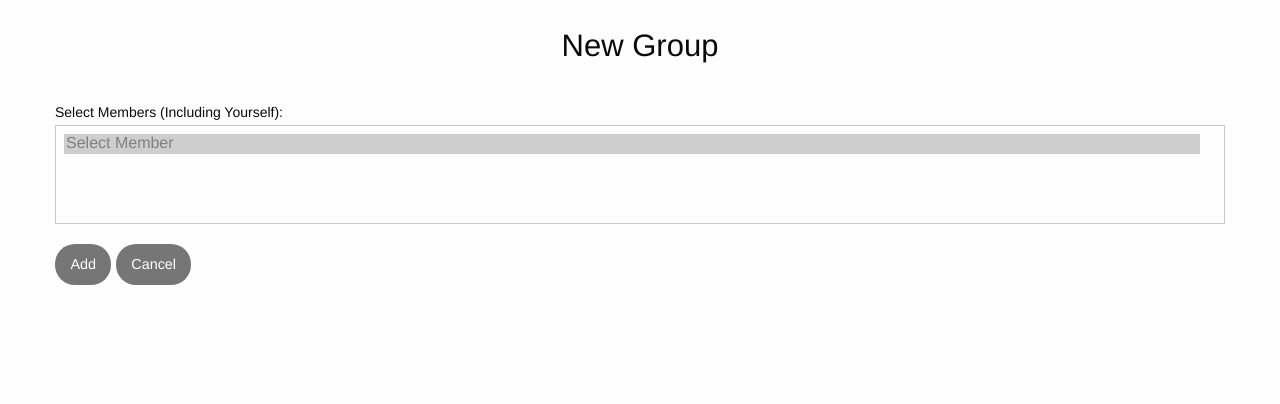
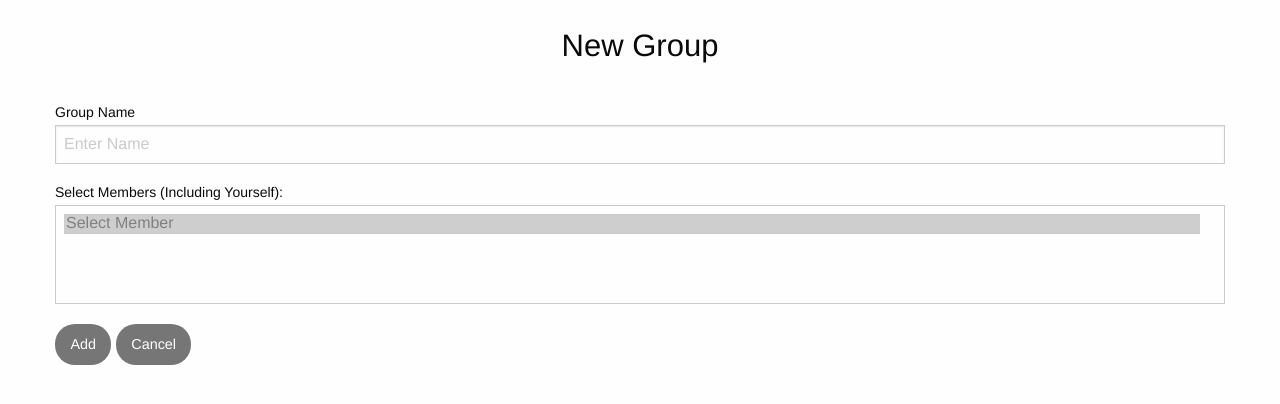
Before and after one commit to RajathWarrier/SplitSoft, a Django app: page /newgroup/ in a window 1280 px wide. Shown: the part 54-458 px from the top of the page. Run offline with Django 3.2, Linux system fonts and the light colour scheme; the visitor is signed in with stand-in values (Sample User, id 1); some libraries are stand-ins or nearby versions.

Commit message:
Fix new group issue

```diff
--- a/mysite/splitsoft/templates/newgroup.html
+++ b/mysite/splitsoft/templates/newgroup.html
@@ -14,8 +14,8 @@
 <div class="grid-container">
     <form action="" method="POST">
         {% csrf_token %}
-        {{ form.groupName.label_tag }}
-        {{ form.groupName}}
+        <label for="groupname">Group Name</label>
+        <input type="text" id="groupname" name="groupname" placeholder="Enter Name" required>
         <label for="users">Select Members (Including Yourself):</label>
         <select id="users" name="users" multiple>
             <option value="" disabled selected>Select Member</option>
```
